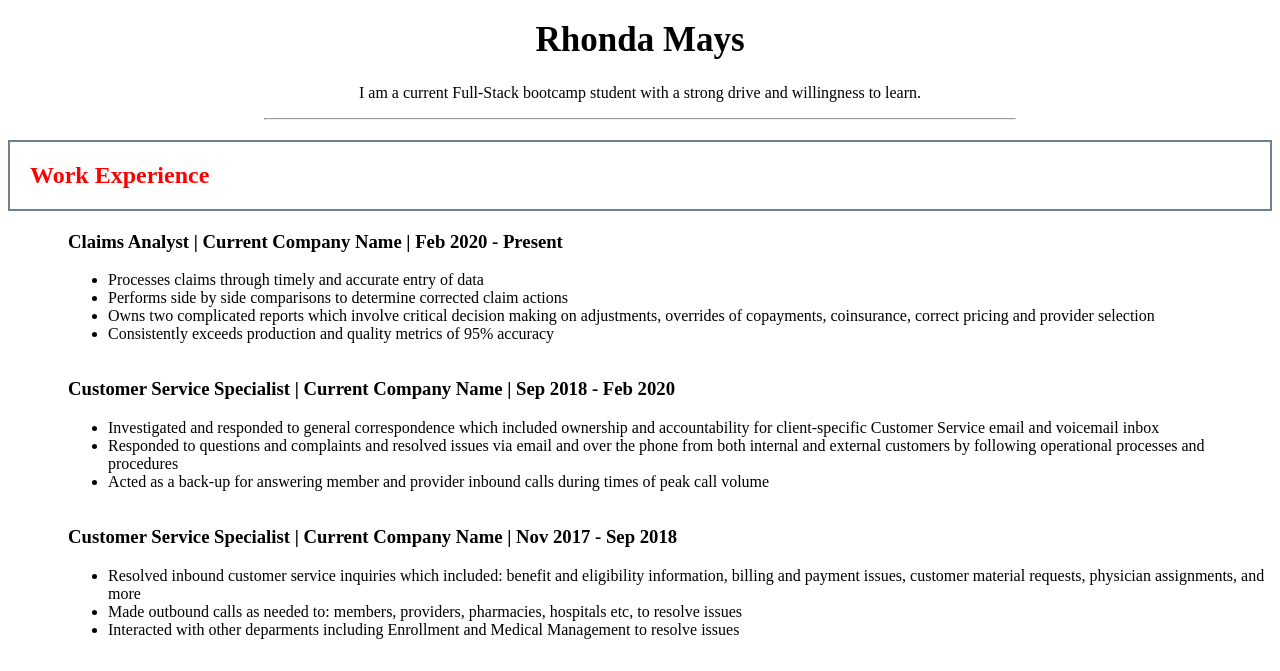
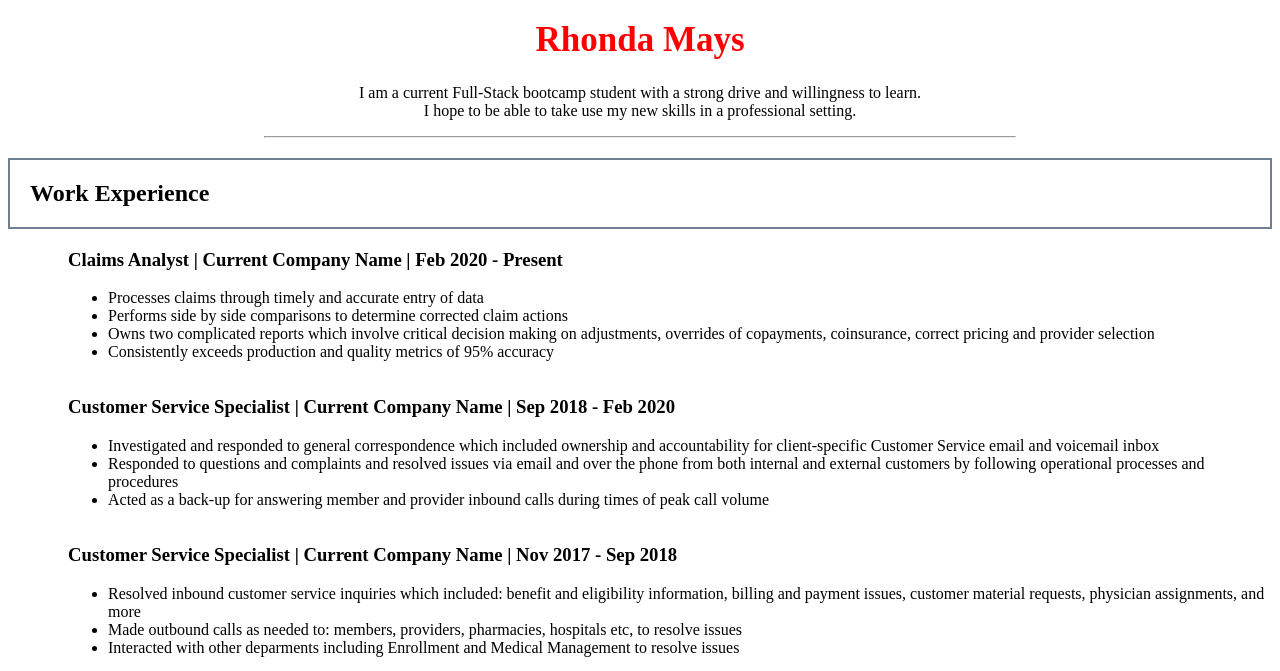
Before and after one commit to STL-LC101-Sept-22/js-assignment-4-html-me-something-rhondamays, a website: page index.html in a window 1280 px wide. Shown: the part 61-732 px from the top of the page. Drawn offline with Linux system fonts and the light colour scheme.

Commit message:
restructured classes and class names

```diff
--- a/index.html
+++ b/index.html
@@ -1,47 +1,55 @@
 <!DOCTYPE html>
 <html>
+
 <head>
    <title>Rhonda Mays Resume</title>
    <link rel="stylesheet" type="text/css" href="styles.css">
 </head>
+
 <body>
    <!-- Write your HTML in this file! -->
    <header>
       <img src="/images/brackets.png" alt="photo of angle brackets used in coding" style="vertical-align: bottom;">
-         <h1 class="name">Rhonda Mays</h1>
+      <h1 id="mainHeading" class="name">Rhonda Mays</h1>
       <section>
-            <p>I am a current Full-Stack bootcamp student with a strong drive and willingness to learn.</p>
+         <p>I am a current Full-Stack bootcamp student with a strong drive and willingness to learn.<br>I hope to be
+            able to take use my new skills in a professional setting.</p>
       </section>
    </header>
    <hr>
    <main>
-         <section class="workExperience">
-            <h2 id="mainHeading">Work Experience</h2>
-
-            <article class="jobTitleOne">
+      <section class="Experience">
+         <h2 id="workExperience">Work Experience</h2>
+         <article class="workExperience">
             <h3>Claims Analyst | Current Company Name | Feb 2020 - Present </h3>
             <ul>
                <li>Processes claims through timely and accurate entry of data</li>
                <li>Performs side by side comparisons to determine corrected claim actions</li>
-                  <li>Owns two complicated reports which involve critical decision making on adjustments, overrides of copayments, coinsurance, correct pricing and provider selection</li>
+               <li>Owns two complicated reports which involve critical decision making on adjustments, overrides of
+                  copayments, coinsurance, correct pricing and provider selection</li>
                <li>Consistently exceeds production and quality metrics of 95% accuracy</li>
             </ul>
          </article>
 
-            <article class="jobTitleTwo">
+         <article class="workExperience">
             <h3>Customer Service Specialist | Current Company Name | Sep 2018 - Feb 2020</h3>
             <ul>
-                  <li>Investigated and responded to general correspondence which included ownership and accountability for client-specific Customer Service email and voicemail inbox</li>
-                  <li>Responded to questions and complaints and resolved issues via email and over the phone from both internal and external customers by following operational processes and procedures</li>
-                  <li>Acted as a back-up for answering member and provider inbound calls during times of peak call volume</li>
+               <li>Investigated and responded to general correspondence which included ownership and accountability for
+                  client-specific Customer Service email and voicemail inbox</li>
+               <li>Responded to questions and complaints and resolved issues via email and over the phone from both
+                  internal and external customers by following operational processes and procedures</li>
+               <li>Acted as a back-up for answering member and provider inbound calls during times of peak call volume
+               </li>
             </ul>
          </article>
 
-            <article class="jobTitleThree">
+         <article class="workExperience">
             <h3>Customer Service Specialist | Current Company Name | Nov 2017 - Sep 2018</h3>
             <ul>
-                  <li>Resolved inbound customer service inquiries which included: benefit and eligibility information, billing and payment issues, customer material requests, physician assignments, and more </li>
-                  <li>Made outbound calls as needed to: members, providers, pharmacies, hospitals etc, to resolve issues</li>
+               <li>Resolved inbound customer service inquiries which included: benefit and eligibility information,
+                  billing and payment issues, customer material requests, physician assignments, and more </li>
+               <li>Made outbound calls as needed to: members, providers, pharmacies, hospitals etc, to resolve issues
+               </li>
                <li>Interacted with other deparments including Enrollment and Medical Management to resolve issues</li>
             </ul>
          </article>
@@ -52,13 +60,14 @@
 
          <article class="educationOne">
             <h3>LaunchCode | Full Stack Web Development | Sep 2022 - Present</h3>
-               <p id="testP" class="funParagraph">LC101 is an intensive, 20-week bootcamp designed to teach skills that are in high demand within the tech community to help students start a new career in tech. </p>
+            <p id="testP" class="funParagraph">LC101 is an intensive, 20-week bootcamp designed to teach skills that are
+               in high demand within the tech community to help students start a new career in tech. </p>
             <p class="skills"><u>Programming Skills</u>: JavaScript, HTML, CSS and Java</p>
             <p class="frameworks"><u>Frameworks</u>: Angular and SpringBoot</p>
          </article>
 
          <article class="educationTwo">
-               <h3>University of Missouri - Columbia  | Bachelor of Arts - BA, Multi/Interdisciplinary Studies</h3>
+            <h3>University of Missouri - Columbia | Bachelor of Arts - BA, Multi/Interdisciplinary Studies</h3>
 
          </article>
       </section>
@@ -66,4 +75,5 @@
 
    <footer><small>&copy Rhonda Mays 2022</small></footer>
 </body>
+
 </html>
--- a/styles.css
+++ b/styles.css
@@ -26,29 +26,26 @@ hr {
 
 #mainHeading {
     color: red;
+}
+
+#educationTitle,
+#workExperience {
     padding: 20px;
     border: 2px solid slategray;
 }
 
-#educationTitle {
-    padding: 20px;
-    border: 2px solid slategray;
-}
-
-.jobTitleOne,
-.jobTitleTwo,
-.jobTitleThree,
+.workExperience,
 .educationOne,
 .educationTwo {
     padding-left: 60px;
     margin-bottom: 35px;
 }
 
-#testP.funParagraph {
+.funParagraph {
     color: green;
 }
 
-#testP.funParagraph,
+.funParagraph,
 .skills,
 .frameworks {
     margin-left: 25px;
```
Lines whose indentation alone changed are shown as unchanged.
